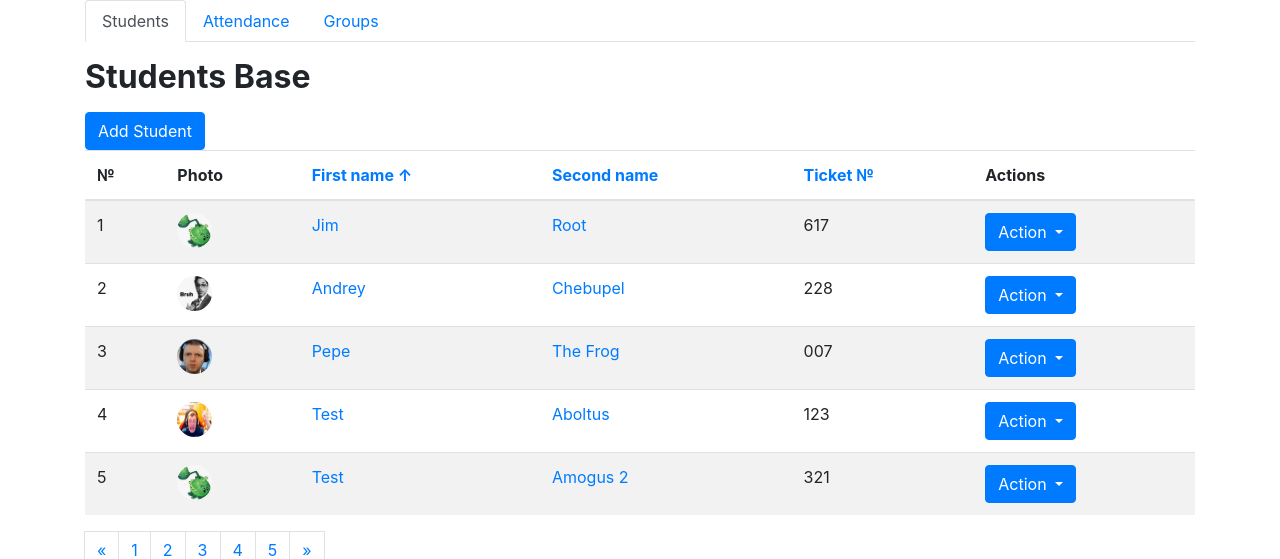
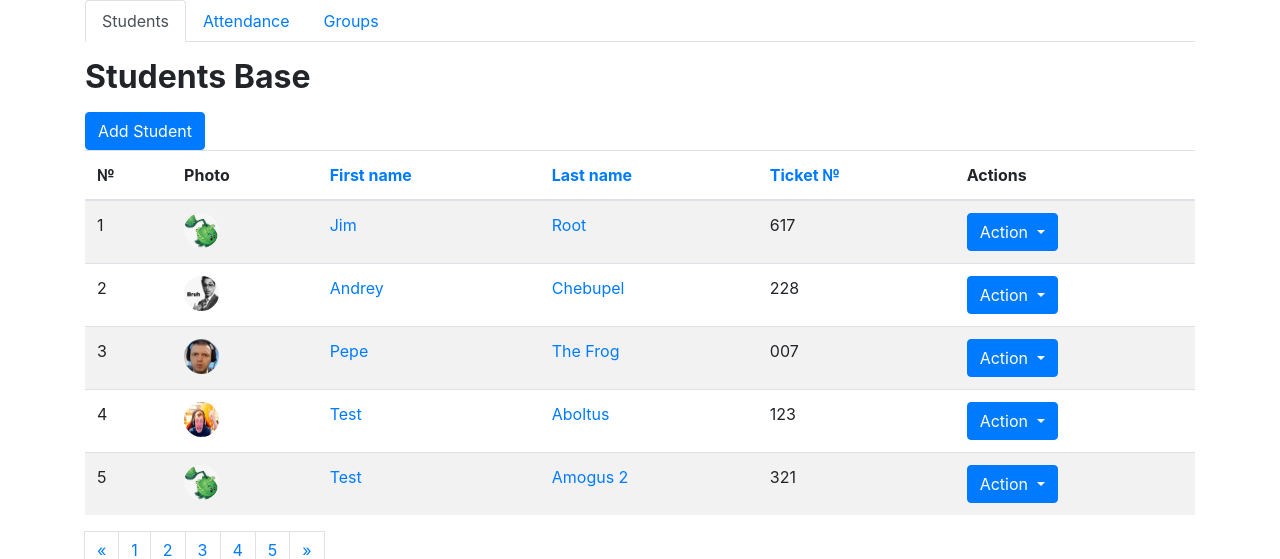
Before and after one commit to jeSoosRemirez/the-project, a Django app: page / in a window 1280 px wide. Shown: the part 72-631 px from the top of the page. Run offline with Django 3.2, Linux system fonts and the light colour scheme; data comes from the database, SQL or seed files in the repository; some libraries are stand-ins or nearby versions.

Commit message:
Added sorting function on page

```diff
--- a/students/templates/students/students_list.html
+++ b/students/templates/students/students_list.html
@@ -12,17 +12,39 @@
 
 <!--Students Listing-->
 <table class="table table-hover table-striped">
+    {% with order_by=request.GET.order_by reverse=request.GET.reverse %}
     <thead>
     <tr>
         <th>№</th>
         <th>Photo</th>
-        <th><a href="#">First name &uarr;</a></th>
-        <th><a href="#">Second name</a></th>
-        <th><a href="#">Ticket  №</a></th>
+        <th>
+            <a href="{% url 'home' %}?order_by=first_name{% if order_by == 'first_name' and reverse != '1' %}&amp;reverse=1{% endif %}">
+                First name
+                {% if order_by == 'first_name' and reverse != '1' %}&uarr;
+                {% elif order_by == 'first_name' and reverse == '1' %}&darr;
+                {% endif %}
+            </a>
+        </th>
+        <th>
+            <a href="{% url 'home' %}?order_by=last_name{% if order_by == 'last_name' and reverse != '1' %}&amp;reverse=1{% endif %}">
+                Last name
+                {% if order_by == 'last_name' and reverse != '1' %}&uarr;
+                {% elif order_by == 'last_name' and reverse == '1' %}&darr;
+                {% endif %}
+            </a>
+        </th>
+        <th>
+            <a href="{% url 'home' %}?order_by=ticket{% if order_by == 'ticket' and reverse != '1' %}&amp;reverse=1{% endif %}">
+                Ticket №
+                {% if order_by == 'ticket' and reverse != '1' %}&uarr;
+                {% elif order_by == 'ticket' and reverse == '1' %}&darr;
+                {% endif %}
+            </a>
+        </th>
         <th>Actions</th>
     </tr>
     </thead>
-
+    {% endwith %}
     <tbody>
     {% for student in students %}
     <tr>
```
